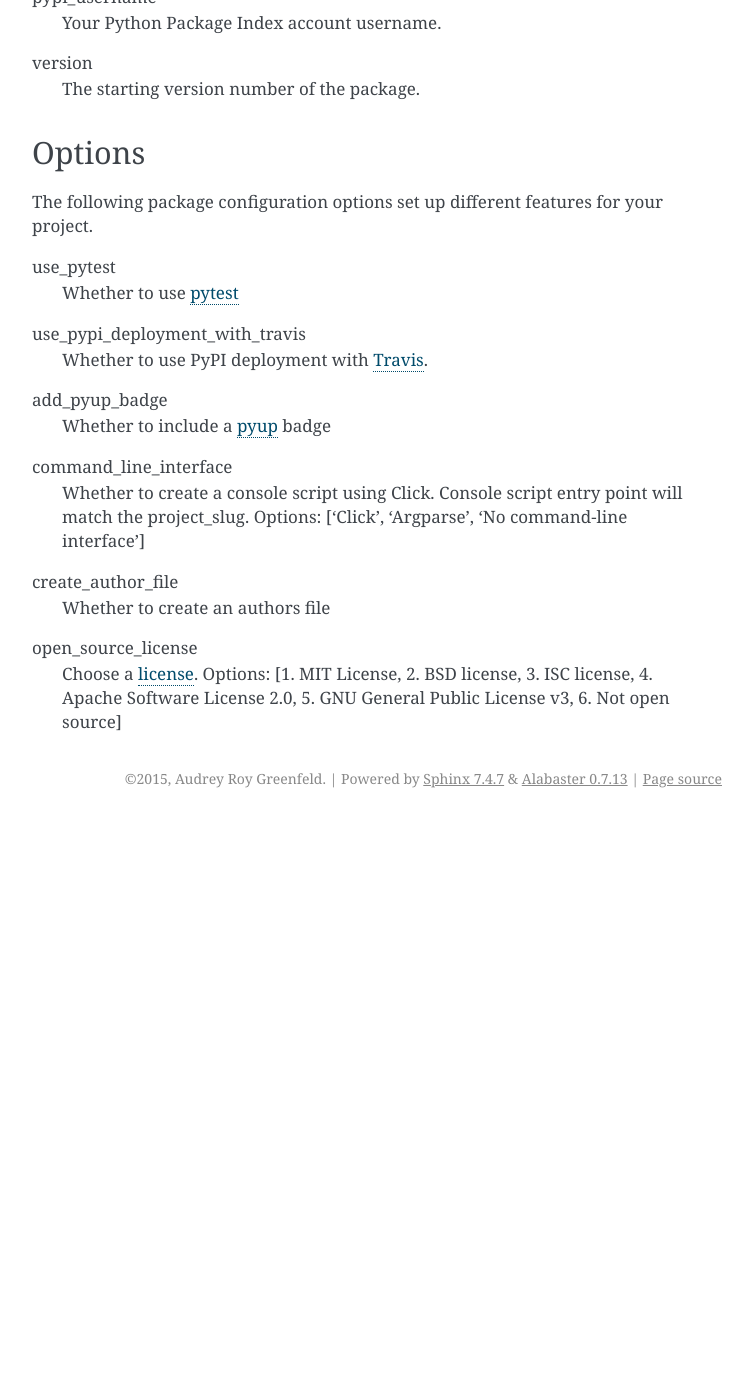
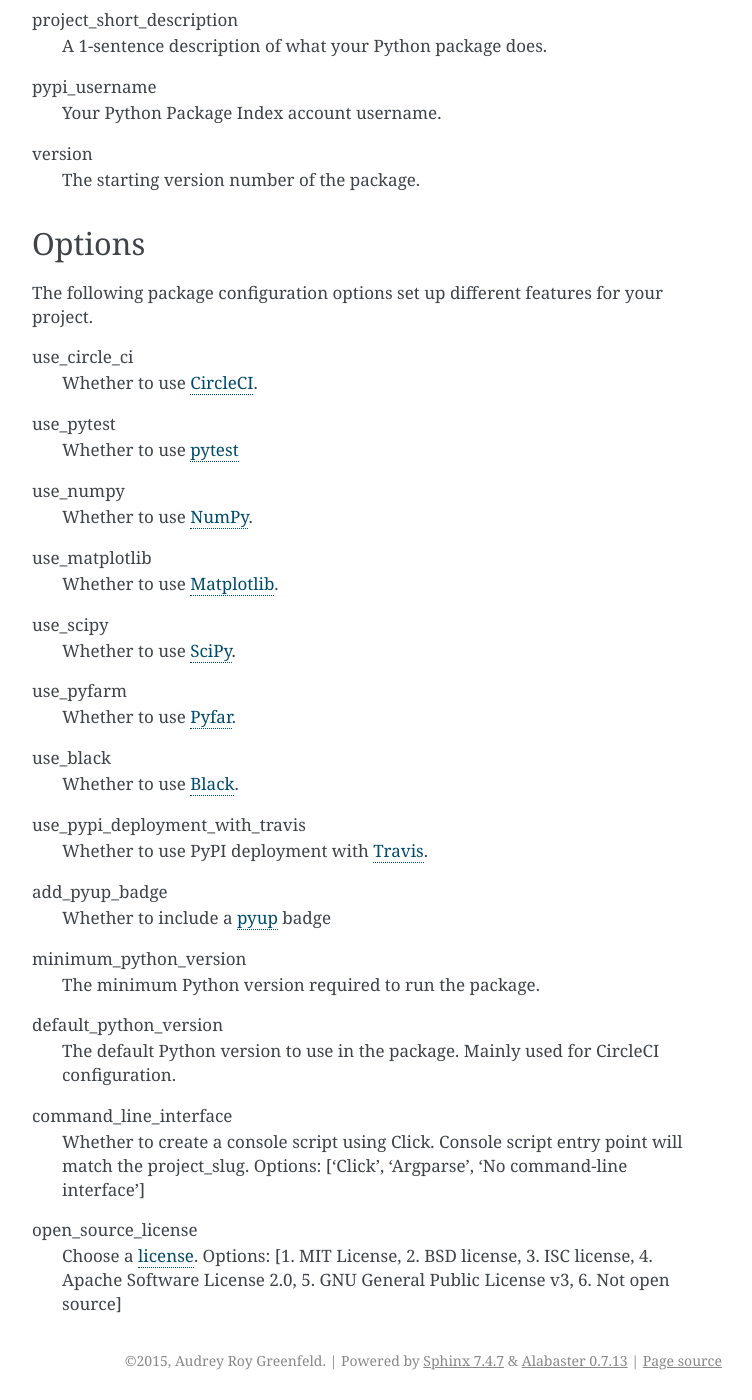
Before and after one commit to audreyfeldroy/cookiecutter-pypackage, a Sphinx documentation site: the page built from docs/prompts.rst, in a window 1280 px wide and 1400 px high, scrolled down 768 px. Shown: the whole window, without its empty margins (388-1140 px from the left). Built offline with Sphinx 7.4.7, drawn with Linux system fonts in a browser that asks for light colours; before the commit the page ends 1586 px from its top, so only the background shows below that; some of the changed text lies outside the part shown.

Commit message:
update Prompts

```diff
--- a/cookiecutter.json
+++ b/cookiecutter.json
@@ -6,19 +6,19 @@
   "project_name": "Your Python Project",
   "project_slug": "{{ cookiecutter.project_name.lower().replace(' ', '_').replace('-', '_') }}",
   "project_short_description": "Python Boilerplate contains all the boilerplate you need to create a Python package.",
-  "use_circle_ci": "y",
   "pypi_username": "{{ cookiecutter.git_username }}",
   "version": "0.1.0",
+  "use_circle_ci": "y",
   "use_pytest": "y",
   "use_numpy": "y",
   "use_matplotlib": "y",
   "use_scipy": "y",
   "use_pyfar": "y",
   "use_black": "n",
+  "use_pypi_deployment_with_ci": "y",
+  "add_pyup_badge": "n",
   "minimum_python_version": "3.8",
   "default_python_version": "3.9",
-  "use_pypi_deployment_with_ci": "y",
-  "add_pyup_badge": "n",
   "command_line_interface": ["No command-line interface", "Click", "Argparse"],
   "open_source_license": ["MIT license", "BSD license", "ISC license", "Apache Software License 2.0", "GNU General Public License v3", "Not open source"],
   "_valid_versions": {
--- a/docs/prompts.rst
+++ b/docs/prompts.rst
@@ -14,8 +14,11 @@
 email
     Your email address.
 
+git_service
+    Your git service username, Github (default), oder gitlab from RWTH Aachen University.
+
 github_username
-    Your GitHub username.
+    Your git service username.
 
 project_name
     The name of your new Python package project. This is used in documentation, so spaces and any characters are fine here.
@@ -37,8 +40,26 @@
 
 The following package configuration options set up different features for your project.
 
+use_circle_ci
+    Whether to use `CircleCI <https://circleci.com/>`_.
+
 use_pytest
     Whether to use `pytest <https://docs.pytest.org/en/latest/>`_
+
+use_numpy
+    Whether to use `NumPy <http://www.numpy.org/>`_.
+
+use_matplotlib
+    Whether to use `Matplotlib <https://matplotlib.org/>`_.
+
+use_scipy
+    Whether to use `SciPy <https://www.scipy.org/>`_.
+
+use_pyfarm
+    Whether to use `Pyfar <https://www.pyfar.org/>`_.
+
+use_black
+    Whether to use `Black <https://black.readthedocs.io/en/stable/>`_.
 
 use_pypi_deployment_with_travis
     Whether to use PyPI deployment with `Travis <https://travis-ci.org/>`_.
@@ -46,11 +67,14 @@
 add_pyup_badge
     Whether to include a `pyup <https://github.com/pyupio/pyup>`_ badge
 
+minimum_python_version
+    The minimum Python version required to run the package.
+
+default_python_version
+    The default Python version to use in the package. Mainly used for CircleCI configuration.
+
 command_line_interface
     Whether to create a console script using Click. Console script entry point will match the project_slug. Options: ['Click', 'Argparse', 'No command-line interface']
 
-create_author_file
-    Whether to create an authors file
-
 open_source_license
     Choose a `license <https://choosealicense.com/>`_. Options: [1. MIT License, 2. BSD license, 3. ISC license, 4. Apache Software License 2.0, 5. GNU General Public License v3, 6. Not open source]
```
